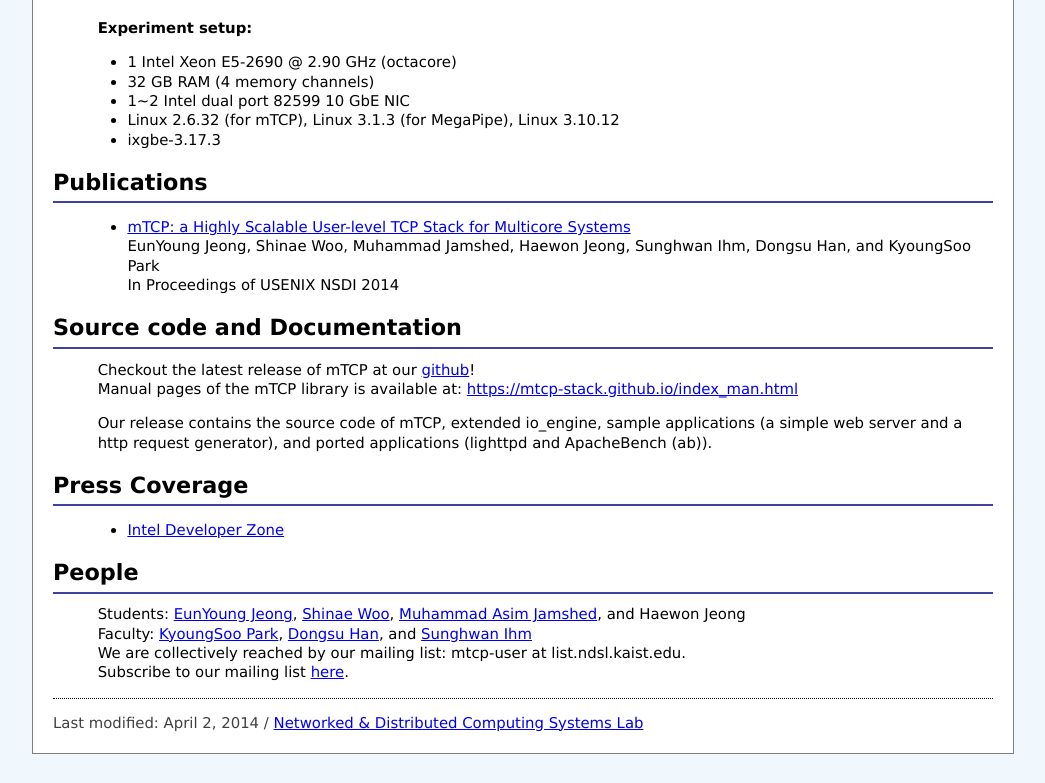
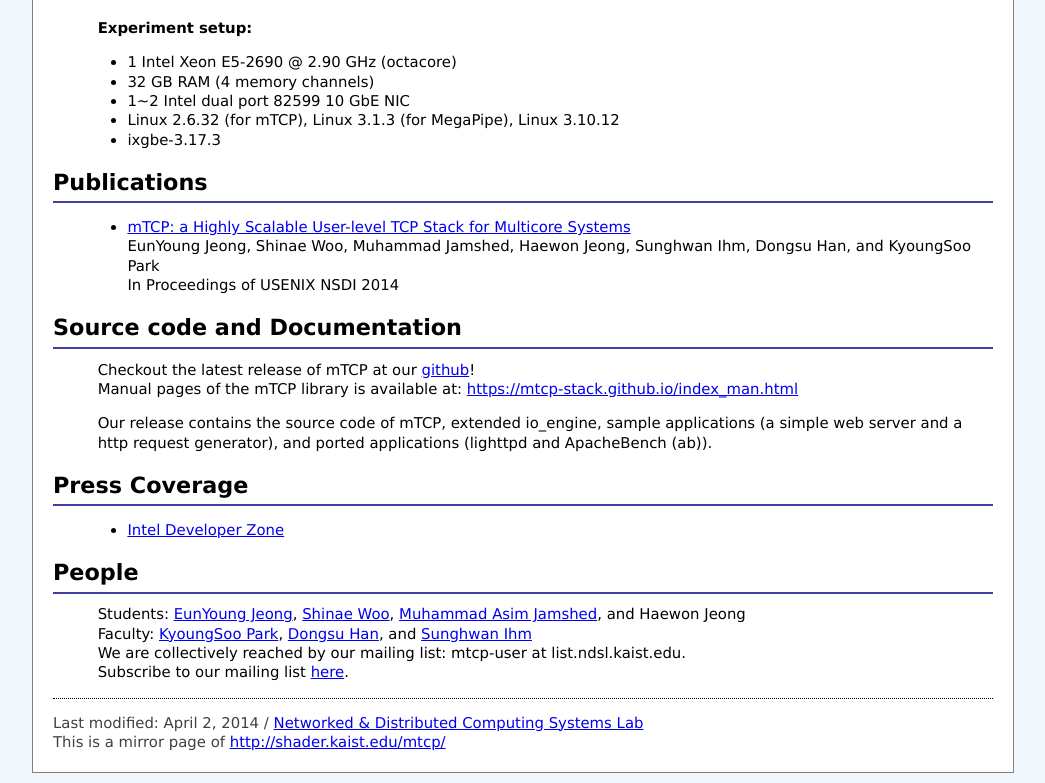
Before and after one commit to mtcp-stack/mtcp-stack.github.io, a plain HTML site: page index.html in a window 1280 px wide. Shown: the part 3667-4450 px from the top of the page, without its empty margins (117-1162 px from the left). Drawn offline with Linux system fonts and the light colour scheme.

Commit message:
- Added a footnote.

```diff
--- a/index.html
+++ b/index.html
@@ -339,7 +339,8 @@
 
       <div class="footer">
         Last modified: April 2, 2014 /
-        <a href="http://www.ndsl.kaist.edu">Networked & Distributed Computing Systems Lab</a>
+        <a href="http://www.ndsl.kaist.edu">Networked & Distributed Computing Systems Lab</a> <br>
+	This is a mirror page of <a href="http://shader.kaist.edu/mtcp/">http://shader.kaist.edu/mtcp/</a>
       </div>
     </div>
   </body>
```
